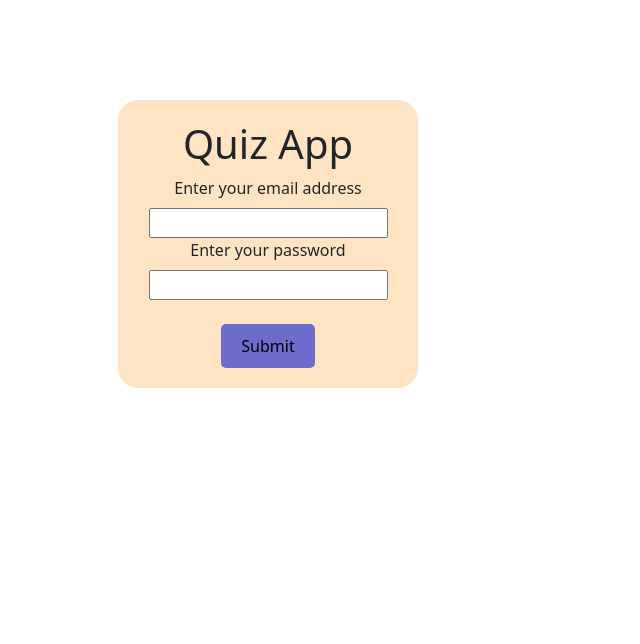
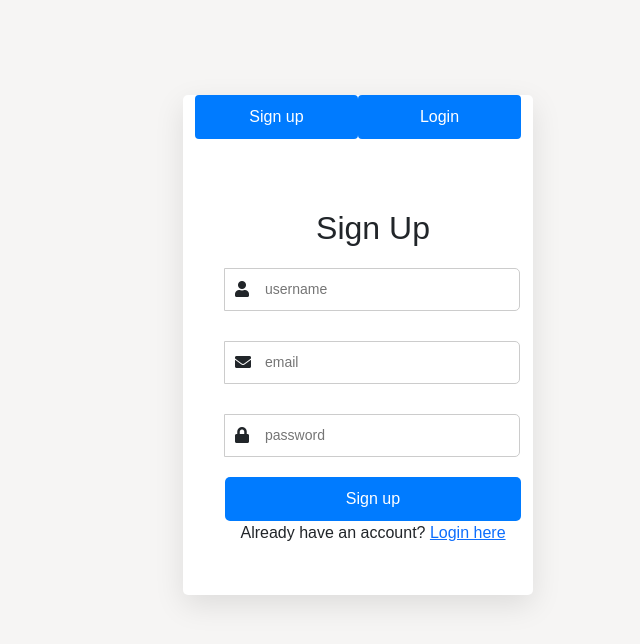
Before and after one commit to samuelkanyingi/quiz_web_app, a Flask app: page /login in a window 1280 px wide. Shown: the top 644 px of the page, without its empty margins (282-922 px from the left). Run offline with Flask 3, Linux system fonts and the light colour scheme; some libraries are stand-ins or nearby versions.

Commit message:
feat(auth-form): add toggle functuonality, icons and additional links to login/signup
- Added showSignup() and showLogin() to toggle between forms
- Added input icons for user experience
- Included additional links for forgot password link
- enhanced button styles

```diff
--- a/templates/index.html
+++ b/templates/index.html
@@ -3,22 +3,180 @@
 <head>
     <meta charset="UTF-8">
     <meta name="viewport" content="width=device-width, initial-scale=1">
+    <link rel="stylesheet" href="https://cdnjs.cloudflare.com/ajax/libs/font-awesome/5.15.4/css/all.min.css">
     <link href="https://stackpath.bootstrapcdn.com/bootstrap/4.5.2/css/bootstrap.min.css" rel="stylesheet">
     <link href="https://cdn.jsdelivr.net/npm/bootstrap@5.0.2/dist/css/bootstrap.min.css" rel="stylesheet" integrity="sha384-EVSTQN3/azprG1Anm3QDgpJLIm9Nao0Yz1ztcQTwFspd3yD65VohhpuuCOmLASjC" crossorigin="anonymous">
-    <link rel="stylesheet" href="{{ url_for('static', filename='styles.css') }}">
+<!--    <link rel="stylesheet" href="{{ url_for('static', filename='styles.css') }}">
+-->
     <title>Quiz App</title>
+    <style>
+    body {
+        background-color: #f6f5f4;
+        font-family: 'Poppins', sans-serif;
+        display: flex;
+        justify-content: center;
+        align-items: center;
+        height: 80vh;
+        margin: 0;
+    }
+    .container {
+        margin-top: 50px;
+        background-color: #fff;
+        border-radius: 5px;
+        overflow: hidden;
+        position: relative;
+        box-shadow:  0 10px 30px rgba(0, 0, 0, 0.1);
+        width: 350px;
+        max-width: 30%;
+    }
+
+    .form-container {
+        padding: 50px 30px;
+        position: relative;
+        width: 200%;
+        transition: all 0.6s ease-in-out;
+        display: flex;
+
+    }
+    .toggle-button {
+        justify-content: center;
+        margin-bottom: 20px;
+        display: flex;
+    }
+    .toggle-button button {
+        width: 50%;
+        padding: 10px 20px;
+        background-color: #007bff;
+        border: none;
+        color: white;
+        border-radius: 4px;
+        transition: background-color 0.3s ease;
+    }
+    .toggle-button:hover {
+        background-color: #0056b3;
+    }
+    .toggle-button button.active {
+        background-color: #0056b3;
+    }
+    .form {
+
+        width: 50%;
+        text-align: center;
+        transition: transform 0.6s ease-in-out;
+    }
+
+    input {
+            width: 100%;
+            padding: 10px;
+            margin: 10px 0;
+            border: 1px solid #ccc;
+            border-radius: 5px;
+            font-size: 14px;
+        }
+
+        button[type="submit"] {
+            background-color: #007bff;
+            color: white;
+            border: none;
+            padding: 10px;
+            width: 100%;
+            border-radius: 5px;
+            cursor: pointer;
+            transition: background-color 0.3s ease;
+        }
+
+        button[type="submit"]:hover {
+            background-color: #0056b3;
+        }
+
+
+    #loginForm {
+        transform: translateX(100%);
+    }
+
+    .active {
+        transform: translateX(0%);
+    }
+    .input-group {
+        align-items: center;
+        display: flex;
+        margin: 10px 0;
+    }
+    .input-group i {
+        padding: 10px;
+        position: absolute;
+    }
+    .input-group input {
+        padding: 10px 10px 10px 40px;
+    }
+    </style>
 
 </head>
 <body>
-    <div id="signup">
-        <h1>Quiz App</h1>
-    <form method="post" action="/submit">
-        <label for="name">Enter your  email address</label>
-        <input type="text" id="name" name="name"> <br>
-        <label for="password">Enter your  password</label>
-        <input type="text" id="password" name="password"> <br><br>
-        <input type="submit">
-    </form>
+
+    <div class="container">
+        <div class="toggle-button">
+            <button id="signupBtn" onclick="showSignup()">Sign up</button>
+            <button id="loginBtn" onclick="showLogin()">Login</button>
+        </div>
+        <div class="form-container">
+           <div id="signupForm" class="form active">
+                <h2>Sign Up</h2>
+                <form action="{{ url_for('signup')}}" method="POST">
+                <div class="input-group">
+                    <i class="fas fa-user"></i>
+                    <input type="text" placeholder="username" name="username" required>
+                </div>
+                <div class="input-group">
+                    <i class="fas fa-envelope"></i>
+                    <input type="email" placeholder="email" name="email" required>
+                </div>
+
+                <div class="input-group">
+                    <i class="fas fa-lock"></i>
+                    <input type="password" placeholder="password" name="passowrd" required>
+                </div>
+                <button type="submit">Sign up</button>
+                </form>
+                <div class="toggle-text">
+                    Already have an account? <a href="javascript:void(0)" onclick="showLogin()">Login here</a>
+                </div>
+
+            </div>
+            <div id="loginForm" class="form">
+                <h2>Login</h2>
+                <form action="{{ url_for('login') }}"method='POST'>
+                    <div class="input-group">
+                        <i class="fas fa-envelope"></i>
+                        <input type="email" placeholder="email" name="email" required>
+                    </div>
+
+                    <div class="input-group">
+                        <i class="fas fa-lock"></i>
+                        <input type="password" placeholder="password" name="passowrd" required>
+                    </div>
+                    <button type="submit">Login</button>
+                </form>
+                <div class="forgot-password">
+                    <a href="#">Forgot Password</a>
+                </div>
+                <div class="toggle-text">
+                    Don't have an account? <a href="javascript:void(0)" onclick="showSignup()">Sign up here</a>
+                </div>
+
+            </div>
+        </div>
     </div>
+    <script>
+        function showSignup() {
+            document.querySelector('.form-container').style.transform = 'translateX(0)'
+            document.getElementById('signupBtn').classList.add('active');
+            document.getElementById('loginBtn').classList.remove('active');
+        }
+        function showLogin() {
+            document.querySelector('.form-container').style.transform = 'translateX(-93%)'
+            document.getElementById('loginBtn').classList.add('active');
+            document.getElementById('signupBtn').classList.remove('active');        }
+    </script>
 </body>
 </html>
```
